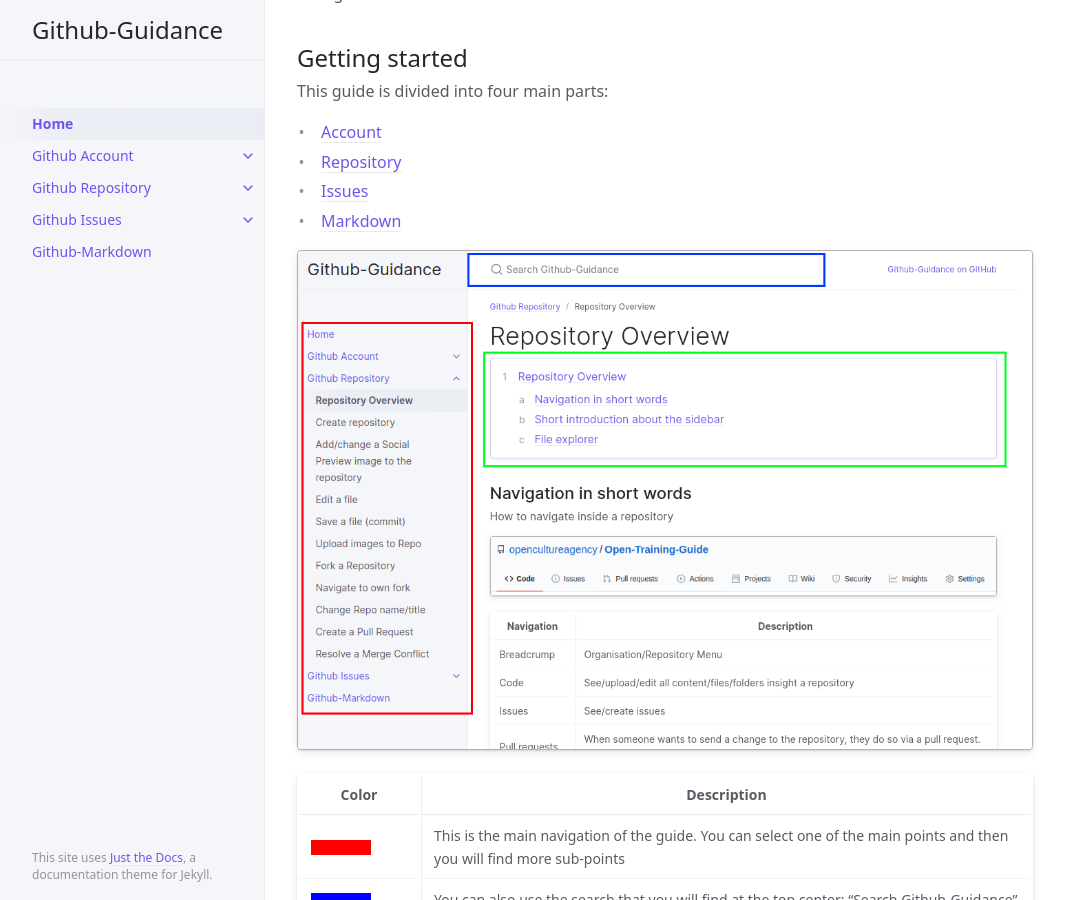
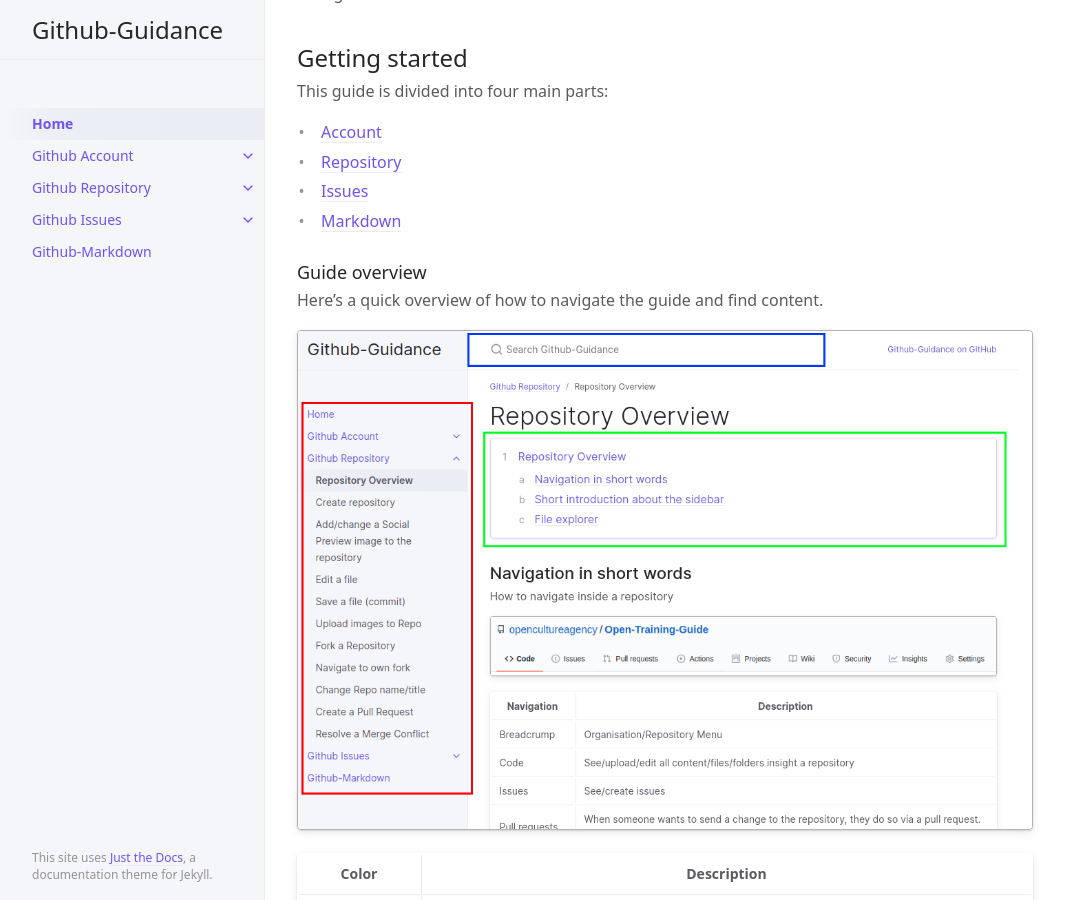
Before and after one commit to ASKnet-Open-Training/Github-Guidance, a Jekyll site: the page built from index.md, in a window 1280 px wide and 900 px high, scrolled down 924 px. Shown: the whole window, without its empty margins (107-1172 px from the left). Built offline with Jekyll 4.4.1, drawn with Linux system fonts in a browser that asks for light colours.

Commit message:
headline and a short sentence above the guide overview screenshot

```diff
--- a/index.md
+++ b/index.md
@@ -40,6 +40,10 @@ This guide is divided into four main parts:
 - [Issues](pages/github-issues)
 - [Markdown](pages/github-markdown)
 
+### Guide overview
+
+Here's a quick overview of how to navigate the guide and find content.
+
 ![Overview of the guide]({{  'assets/images/index-guide-overview.png' | relative_url }})
 
 | Color | Description |
```
